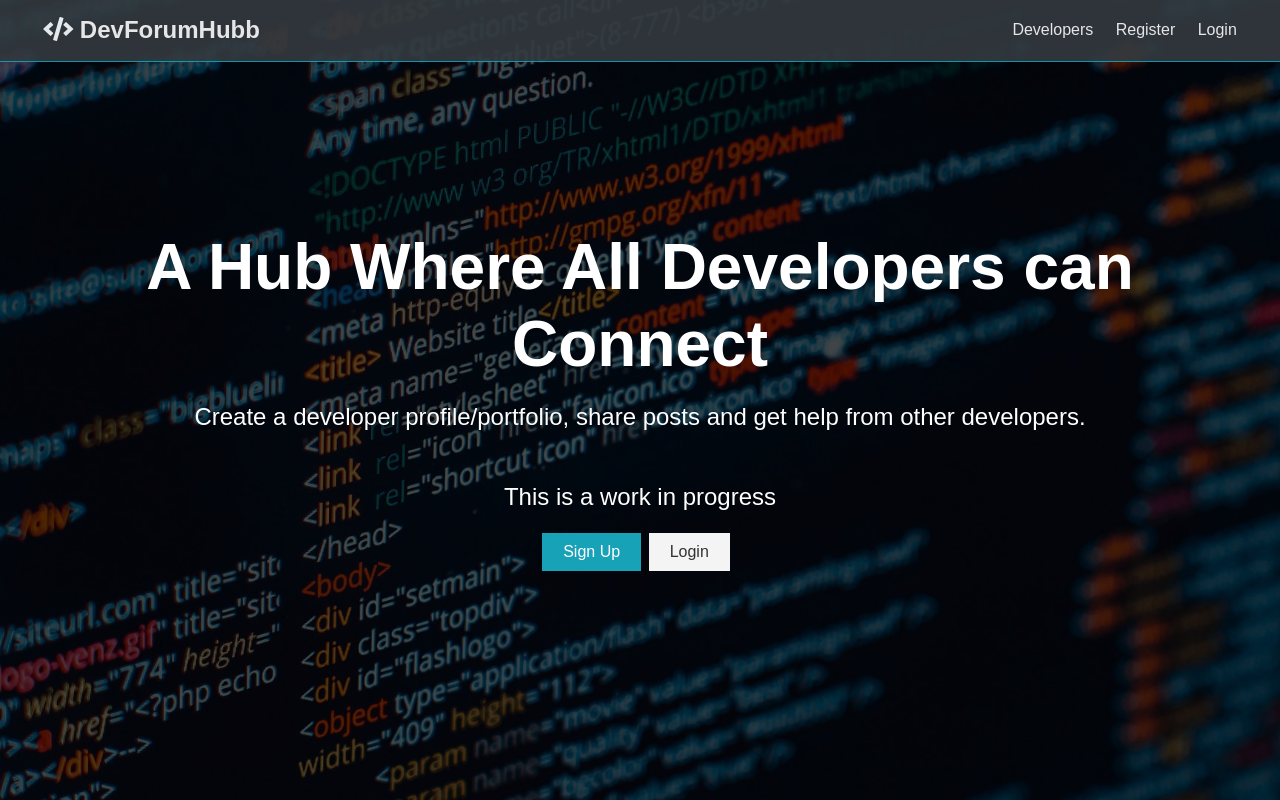
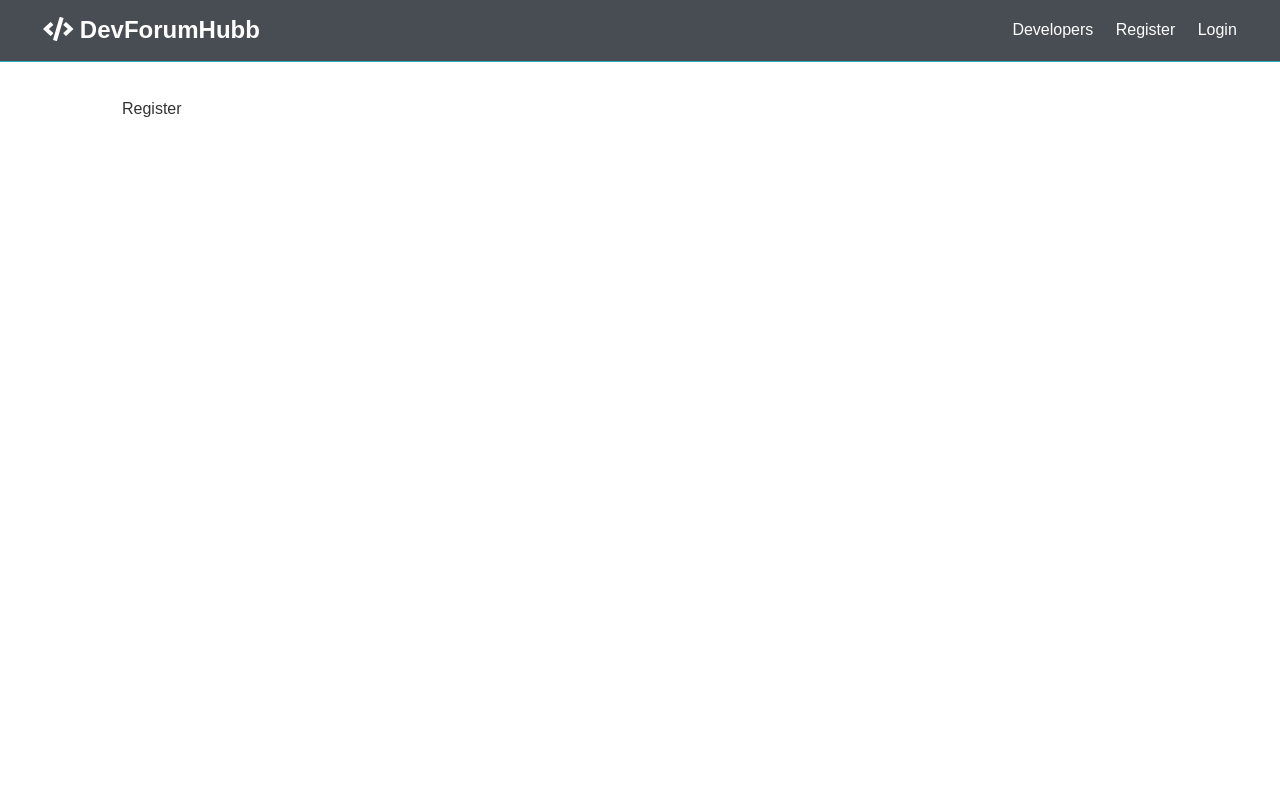
Before and after one commit to JSianandar/MERN-DevForumHubb, a React (Create React App) app in the folder frontend/: page /register in a window 1280 px wide. Built offline with nearby package versions, Linux system fonts and the light colour scheme.

Commit message:
Setup login and register routes

```diff
--- a/frontend/package.json
+++ b/frontend/package.json
@@ -12,7 +12,7 @@
     "react-dom": "^17.0.2",
     "react-moment": "^1.1.1",
     "react-redux": "^7.2.6",
-    "react-router-dom": "^6.0.2",
+    "react-router-dom": "^5.2.0",
     "react-scripts": "4.0.3",
     "redux": "^4.1.2",
     "redux-devtools-extension": "^2.13.9",
--- a/frontend/src/App.js
+++ b/frontend/src/App.js
@@ -2,13 +2,24 @@
 import { BrowserRouter as Router, Route, Switch } from "react-router-dom";
 import Navbar from "./components/layout/Navbar";
 import Landing from "./components/layout/Landing";
+import Login from "./components/auth/Login";
+import Register from "./components/auth/Register";
+
 import "./App.css";
 
 const App = () => (
-  <Fragment>
-    <Navbar />
-    <Landing />
-  </Fragment>
+  <Router>
+    <Fragment>
+      <Navbar />
+      <Route exact path="/" component={Landing} />
+      <section className="container">
+        <Switch>
+          <Route exact path="/register" component={Register} />
+          <Route exact path="/login" component={Login} />
+        </Switch>
+      </section>
+    </Fragment>
+  </Router>
 );
 
 export default App;
--- /dev/null
+++ b/frontend/src/components/auth/Login.js
@@ -0,0 +1,8 @@
+import React from "react";
+import "../../App.css";
+
+const Login = () => {
+  return <div>Login</div>;
+};
+
+export default Login;
--- /dev/null
+++ b/frontend/src/components/auth/Register.js
@@ -0,0 +1,8 @@
+import React from "react";
+import "../../App.css";
+
+const Register = () => {
+  return <div>Register</div>;
+};
+
+export default Register;
--- a/frontend/src/components/layout/Landing.js
+++ b/frontend/src/components/layout/Landing.js
@@ -1,4 +1,5 @@
 import React from "react";
+import { Link } from "react-router-dom";
 
 const Landing = () => {
   return (
@@ -16,12 +17,12 @@
             <br />
             <p className="lead">This is a work in progress</p>
             <div className="buttons">
-              <a href="register.html" class="btn btn-primary">
+              <Link to="/register" class="btn btn-primary">
                 Sign Up
-              </a>
-              <a href="login.html" class="btn btn-light">
+              </Link>
+              <Link to="/login" class="btn btn-light">
                 Login
-              </a>
+              </Link>
             </div>
           </div>
         </div>
--- a/frontend/src/components/layout/Navbar.js
+++ b/frontend/src/components/layout/Navbar.js
@@ -1,23 +1,24 @@
 import React from "react";
+import { Link } from "react-router-dom";
 
 const Navbar = () => {
   return (
     <div>
       <nav className="navbar bg-dark">
         <h1>
-          <a href="index.html">
+          <Link to="/">
             <i className="fas fa-code"></i> DevForumHubb
-          </a>
+          </Link>
         </h1>
         <ul>
           <li>
             <a href="profiles.html">Developers</a>
           </li>
           <li>
-            <a href="register.html">Register</a>
+            <Link to="/register">Register</Link>
           </li>
           <li>
-            <a href="login.html">Login</a>
+            <Link to="/login">Login</Link>
           </li>
         </ul>
       </nav>
```
Also changed, not shown: 1 other file (tests, documents, lock files or other folders).
